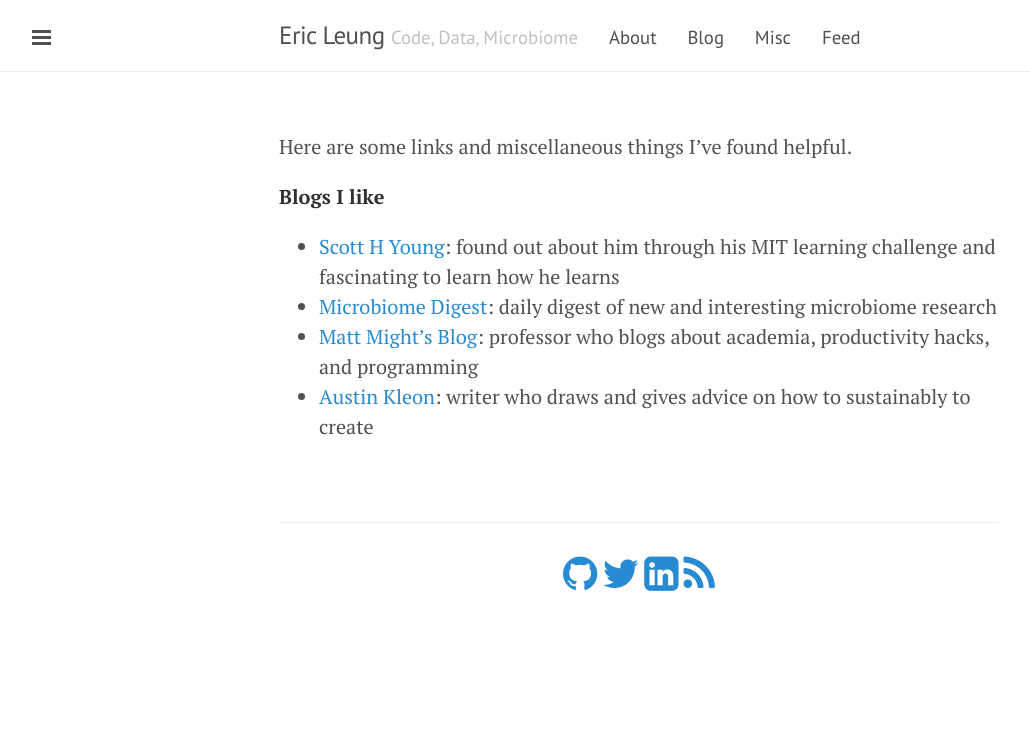
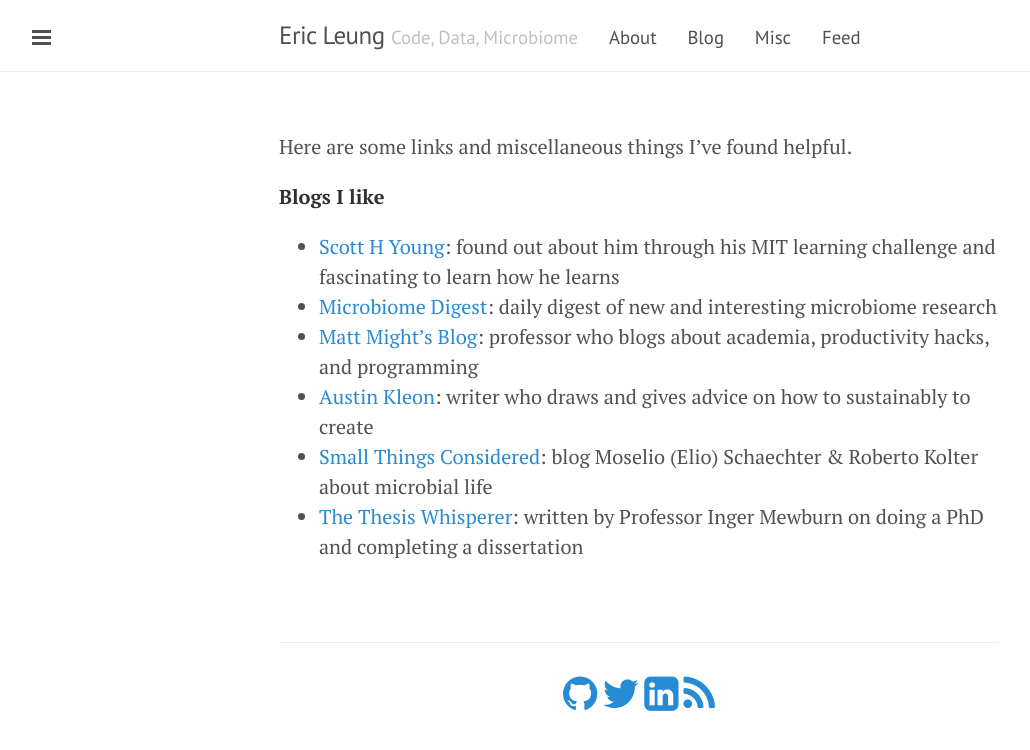
Before and after one commit to erictleung/erictleung.github.io, a Jekyll site: the page built from misc/index.md, in a window 1280 px wide. Shown: the top 750 px of the page, without its empty margins (1-1031 px from the left). Built offline with Jekyll 4.4.1, drawn with Linux system fonts in a browser that asks for light colours; nearby versions of some CDN libraries.

Commit message:
Add Small Things Considered + The Thesis Whisperer

```diff
--- a/misc/index.md
+++ b/misc/index.md
@@ -16,3 +16,7 @@ Here are some links and miscellaneous things I've found helpful.
   about academia, productivity hacks, and programming
 - [Austin Kleon](https://austinkleon.com/): writer who draws and gives advice
   on how to sustainably to create
+- [Small Things Considered](https://schaechter.asmblog.org/schaechter/): blog
+  Moselio (Elio) Schaechter & Roberto Kolter about microbial life
+- [The Thesis Whisperer](https://thesiswhisperer.com/): written by Professor
+  Inger Mewburn on doing a PhD and completing a dissertation
```
